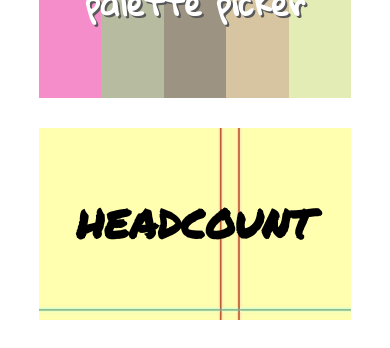
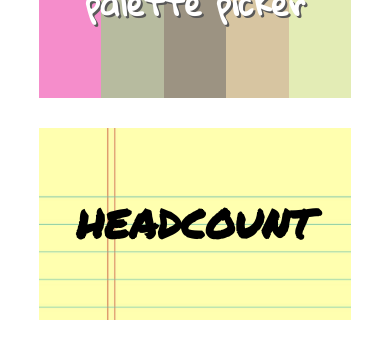
Before and after one commit to christopherchateau/personal-site, a React (Create React App) app: page / in a window 390 px wide. Shown: the part 2260-2608 px from the top of the page. Built offline with nearby package versions, Linux system fonts and the light colour scheme; grey boxes are pictures that could not be loaded.

Commit message:
Inc size of headcount bg for phone size views

```diff
--- a/src/App.css
+++ b/src/App.css
@@ -653,6 +653,10 @@ body {
     font-size: 2.5rem;
   }
 
+  .proj-headcount {
+    background-size: 150%;
+  }
+
   .hello-text {
     font-size: 1.5rem;
   }
```
